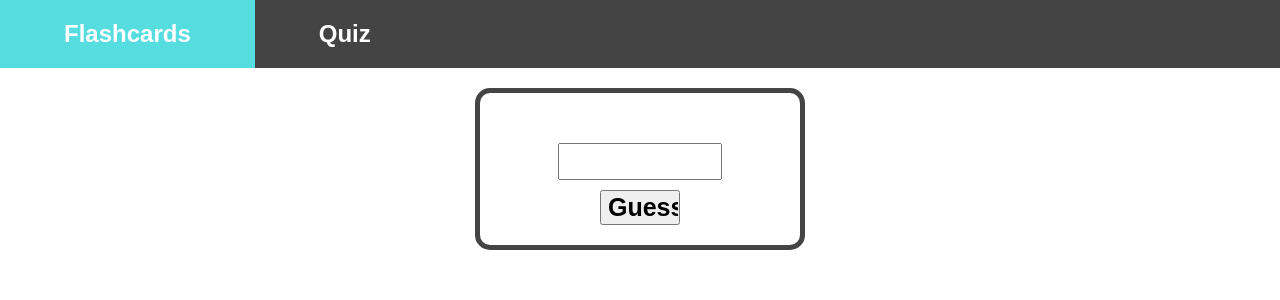
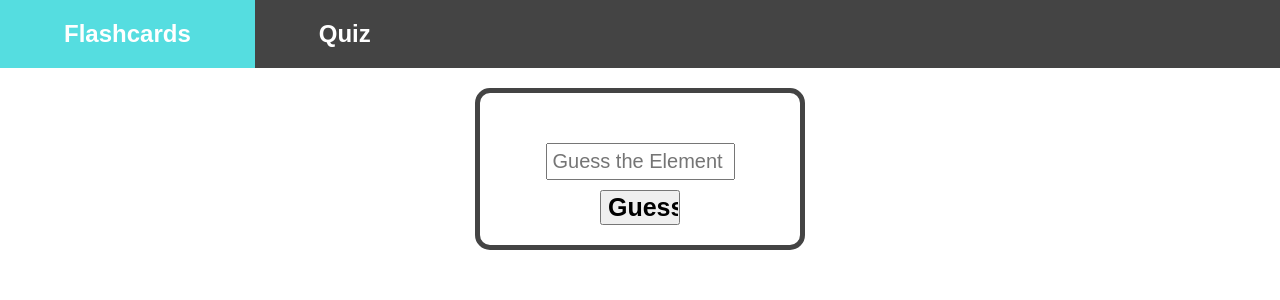
Before and after one commit to Sun-Mountain/periodic_table_flashcards, a React (Create React App) app in the folder ptflash/: page /quiz in a window 1280 px wide. Shown: the top 300 px of the page. Built offline with nearby package versions, Linux system fonts and the light colour scheme; no server answers.

Commit message:
form taking in type

```diff
--- a/ptflash/src/components/Cards/Cards.css
+++ b/ptflash/src/components/Cards/Cards.css
@@ -39,7 +39,7 @@ form {
 .guess-form {
     font-size: 20px;
     padding: 5px;
-    width: 150px;
+    width: 175px;
 }
 
 .links {
--- a/ptflash/src/components/Cards/Cards.js
+++ b/ptflash/src/components/Cards/Cards.js
@@ -17,6 +17,7 @@ class Cards extends Component {
         }
 
         this.getPeriodicTable = this.getPeriodicTable.bind(this)
+        this.handleFormSubmit = this.handleFormSubmit.bind(this)
     }
 
     componentDidMount() {
@@ -55,6 +56,14 @@ class Cards extends Component {
 
     }
 
+    handleFormSubmit(event) {
+        event.preventDefault()
+
+        const answer = event.target.elements.answer.value
+
+        console.log(answer)
+    }
+
     render() {
 
         return(
@@ -63,9 +72,9 @@ class Cards extends Component {
                 <div className="card">
                     <div id="atom-num">{this.state.currentAtomicNumber}</div>
                     <div id="atom-sym">{this.state.currentSymbol}</div>
-                    <form>
+                    <form onSubmit={(event) => this.handleFormSubmit(event)}>
                         <label>
-                            <input className="guess-form" />
+                            <input name="answer" className="guess-form" placeholder="Guess the Element" value={this.answer} />
                         </label>
                         <input className="guess-button" type="submit" value={this.state.guess} />
                     </form>
```
